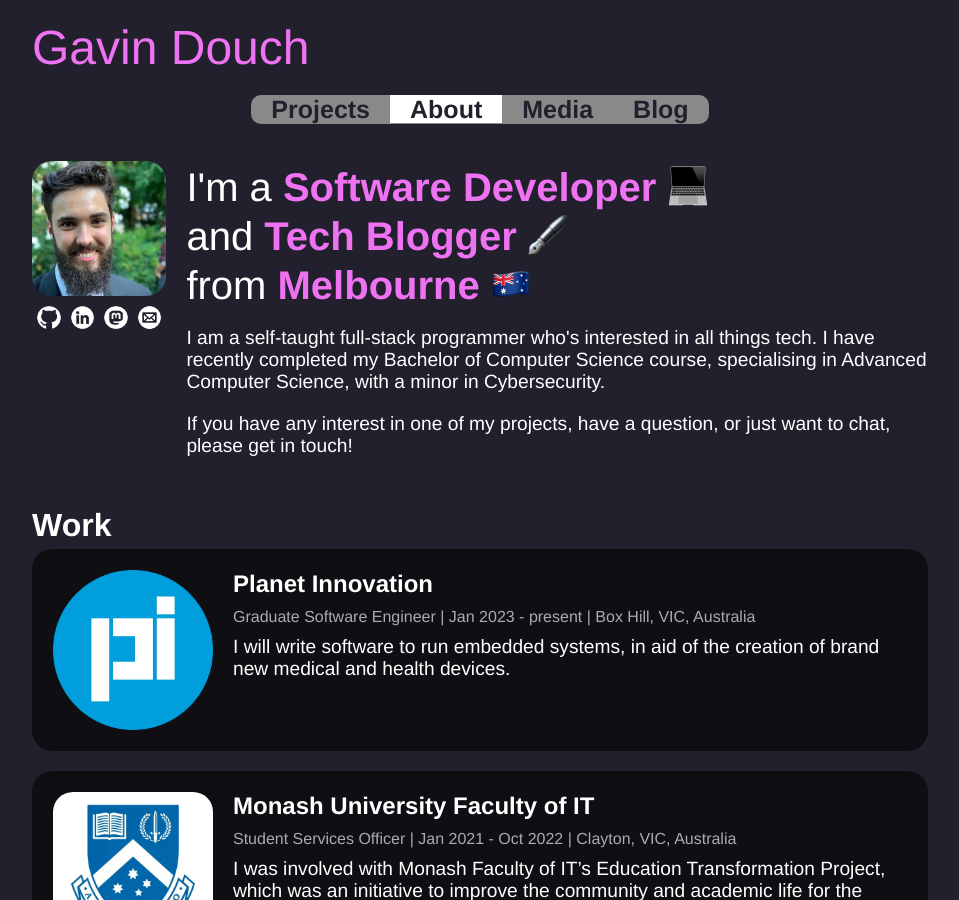
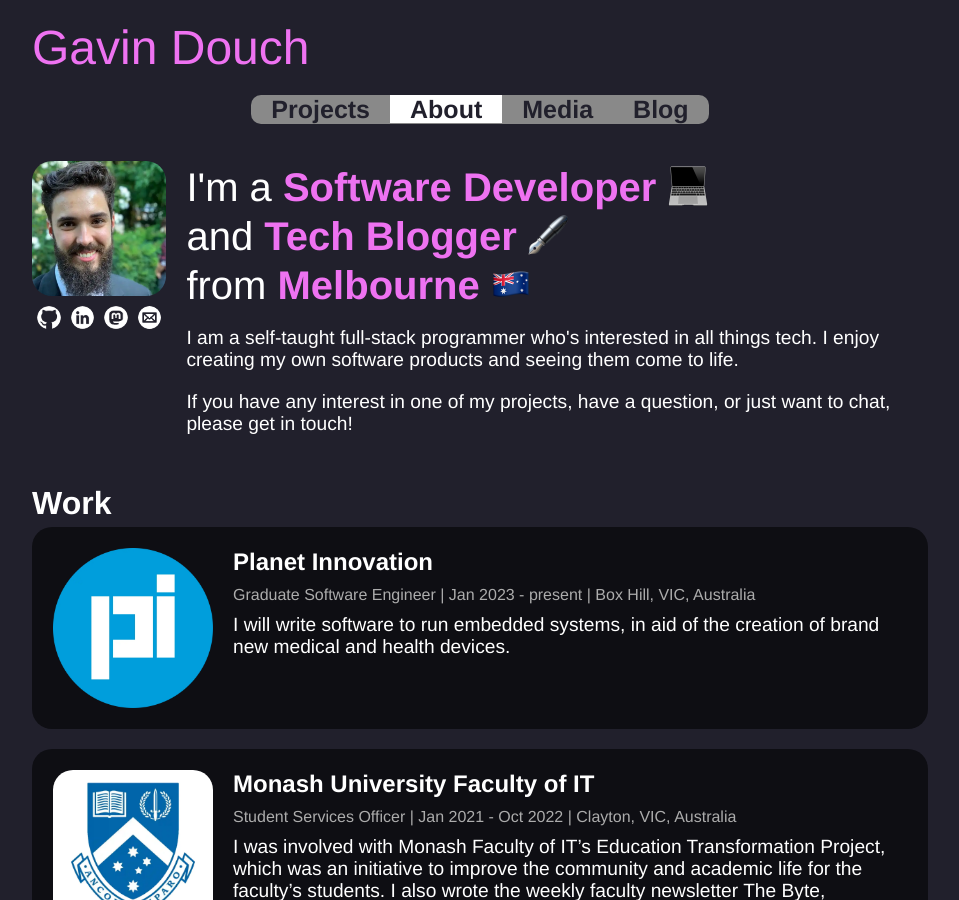
Before and after one commit to Coedice/website, a Jekyll site: the page built from about.html, in a window 1280 px wide and 900 px high. Shown: the whole window, without its empty margins (160-1119 px from the left). Built offline with Jekyll 4.4.1, drawn with Linux system fonts in a browser that asks for light colours.

Commit message:
Update about me text

```diff
--- a/about.html
+++ b/about.html
@@ -29,9 +29,7 @@
 	</h2>
 </div>
 <div id="biography">
-	<p>I am a self-taught full-stack programmer who's interested in all things tech. I have recently completed my
-		Bachelor of Computer Science course, specialising in Advanced Computer Science, with a minor in Cybersecurity.
-	</p>
+	<p>I am a self-taught full-stack programmer who's interested in all things tech. I enjoy creating my own software products and seeing them come to life.</p>
 	<p>If you have any interest in one of my projects, have a question, or just want to chat, please get in touch!</p>
 </div>
 {% for category in site.data.experiences %}
```
